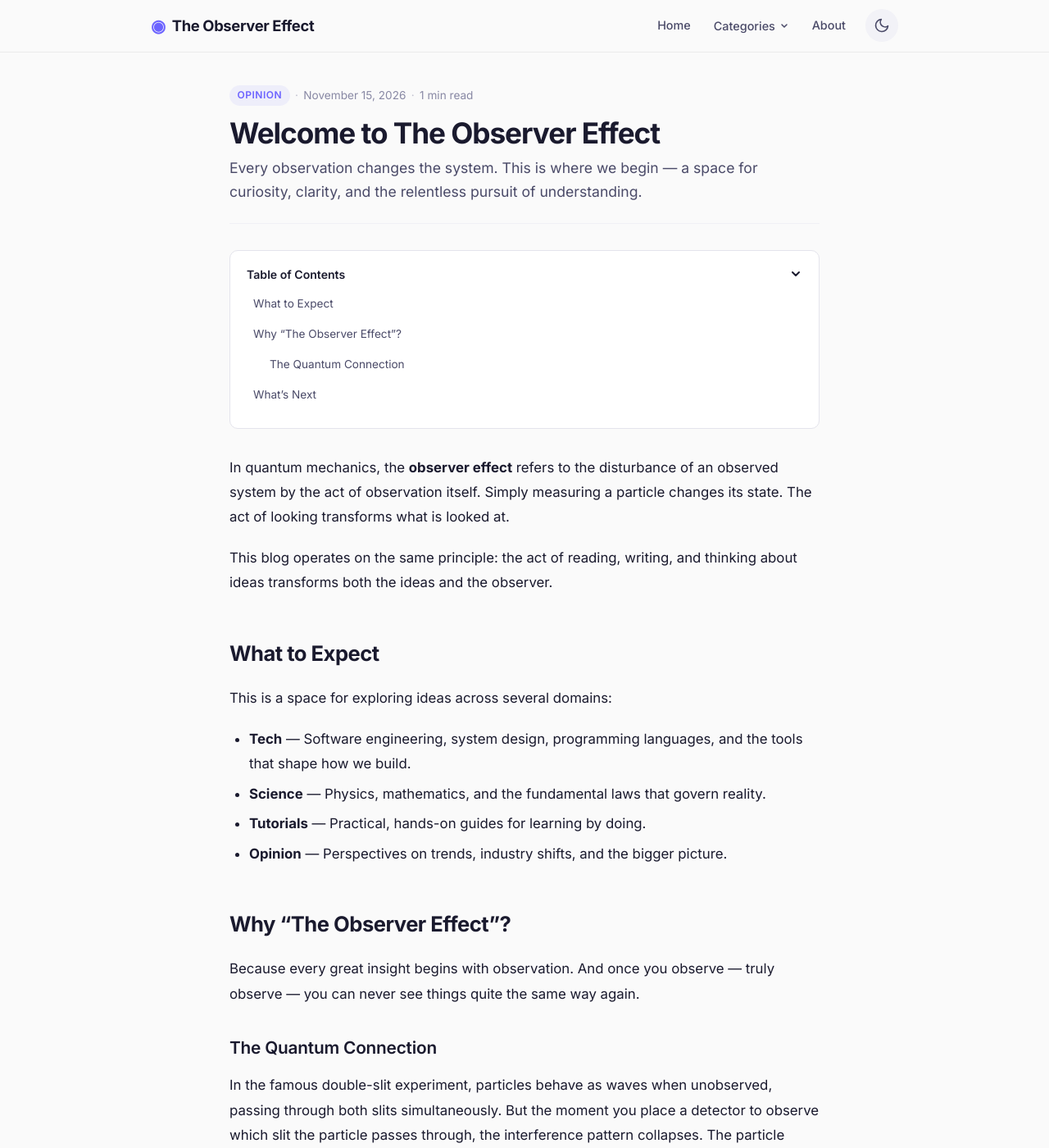
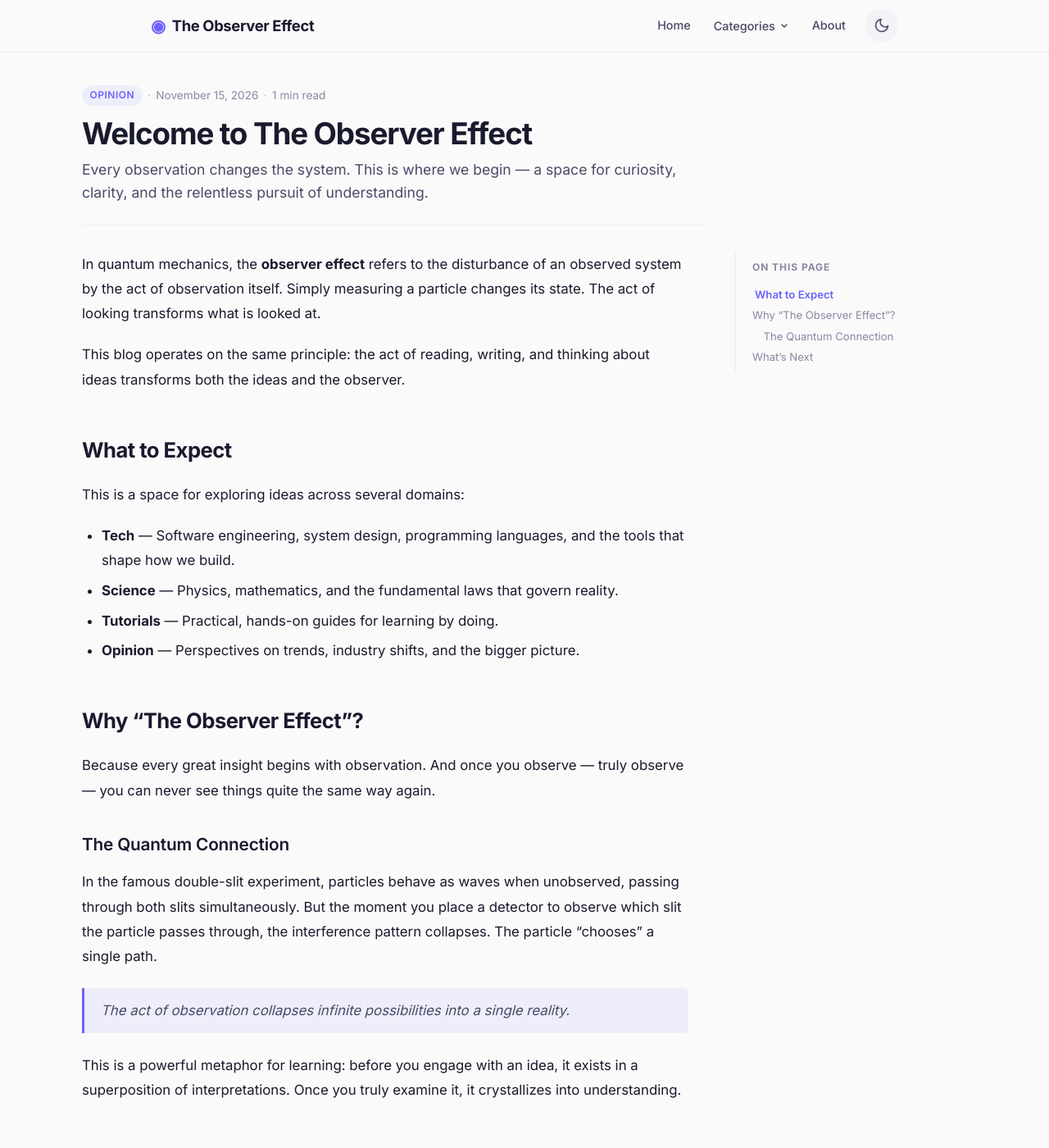
Before and after one commit to noobxlad/the-observer-effect, a Jekyll site: the page built from _posts/2026-11-15-welcome-to-the-observer-effect.md, in a window 1280 px wide and 1400 px high. Shown: the whole window at 82% size. Built offline with Jekyll 4.4.1, drawn with Linux system fonts in a browser that asks for light colours.

Commit message:
🎨 Move Table of Contents to sticky right sidebar
- Desktop (≥1024px): TOC is positioned as a sticky right sidebar that stays visible while reading
- Scrollspy: automatically tracks and highlights current active section as reader scrolls
- Smooth scroll: headings have scroll-margin-top offset so they clear the sticky navigation header
- Mobile & tablet (<1024px): TOC renders as a compact, collapsible accordion bar above the content
- Eliminates unnecessary initial vertical scroll before reaching article content

```diff
--- a/_layouts/post.html
+++ b/_layouts/post.html
@@ -27,21 +27,9 @@ layout: default
     {% endif %}
   </header>
 
-  {% if page.toc != false %}
-  <div class="toc-wrapper">
-    <button class="toc-toggle" aria-expanded="true" aria-controls="toc">
-      <span class="toc-toggle-label">Table of Contents</span>
-      <svg class="toc-toggle-icon" width="16" height="16" viewBox="0 0 16 16" fill="none">
-        <path d="M4 6l4 4 4-4" stroke="currentColor" stroke-width="2" stroke-linecap="round" stroke-linejoin="round"/>
-      </svg>
-    </button>
-    <nav id="toc" aria-label="Table of contents"></nav>
-  </div>
-  {% endif %}
-
+  <div class="post-layout">
     <div class="post-content">
       {{ content }}
-  </div>
 
       {% if page.tags.size > 0 %}
       <footer class="post-footer">
@@ -52,6 +40,32 @@ layout: default
         </div>
       </footer>
       {% endif %}
+    </div>
+
+    {% if page.toc != false %}
+    <aside class="post-sidebar" aria-label="Table of contents">
+      <div class="toc-wrapper">
+        <button class="toc-toggle" aria-expanded="false" aria-controls="toc">
+          <span class="toc-toggle-label">
+            <svg class="toc-icon" width="16" height="16" viewBox="0 0 24 24" fill="none" stroke="currentColor" stroke-width="2" stroke-linecap="round" stroke-linejoin="round">
+              <line x1="3" y1="12" x2="21" y2="12"></line>
+              <line x1="3" y1="6" x2="21" y2="6"></line>
+              <line x1="3" y1="18" x2="21" y2="18"></line>
+            </svg>
+            Table of Contents
+          </span>
+          <svg class="toc-toggle-icon" width="16" height="16" viewBox="0 0 16 16" fill="none">
+            <path d="M4 6l4 4 4-4" stroke="currentColor" stroke-width="2" stroke-linecap="round" stroke-linejoin="round"/>
+          </svg>
+        </button>
+        <div class="toc-header-desktop">
+          <span class="toc-desktop-title">On this page</span>
+        </div>
+        <nav id="toc" aria-label="Table of contents"></nav>
+      </div>
+    </aside>
+    {% endif %}
+  </div>
 </article>
 
 <script src="{{ '/assets/js/toc.js' | relative_url }}"></script>
--- a/assets/css/main.scss
+++ b/assets/css/main.scss
@@ -526,11 +526,12 @@ img {
    Article (Single Post)
    -------------------------------------------------------------------------- */
 .post {
-  max-width: var(--content-width);
+  max-width: 1080px;
   margin: 0 auto;
 }
 
 .post-header {
+  max-width: 760px;
   margin-bottom: 2rem;
   padding-bottom: 1.5rem;
   border-bottom: 1px solid var(--border-light);
@@ -543,10 +544,11 @@ img {
   font-size: 0.85rem;
   color: var(--text-tertiary);
   margin-bottom: 0.75rem;
+  flex-wrap: wrap;
 }
 
 .post-title {
-  font-size: 2.2rem;
+  font-size: 2.3rem;
   font-weight: 700;
   letter-spacing: -0.03em;
   line-height: 1.2;
@@ -559,69 +561,109 @@ img {
   line-height: 1.6;
 }
 
-/* Table of Contents */
+/* Post layout grid with sticky right sidebar */
+.post-layout {
+  display: flex;
+  gap: 3.5rem;
+  align-items: flex-start;
+  position: relative;
+}
+
+.post-content {
+  flex: 1 1 0%;
+  min-width: 0;
+  max-width: 740px;
+  font-size: 1.05rem;
+  line-height: 1.8;
+}
+
+.post-content h2,
+.post-content h3 {
+  scroll-margin-top: calc(var(--header-height) + 1.5rem);
+}
+
+/* Sidebar & Table of Contents */
+.post-sidebar {
+  width: 250px;
+  flex-shrink: 0;
+  position: sticky;
+  top: calc(var(--header-height) + 2rem);
+  max-height: calc(100vh - var(--header-height) - 4rem);
+  overflow-y: auto;
+  align-self: flex-start;
+  scrollbar-width: thin;
+  scrollbar-color: var(--border) transparent;
+}
+
+.post-sidebar::-webkit-scrollbar {
+  width: 3px;
+}
+.post-sidebar::-webkit-scrollbar-thumb {
+  background: var(--border);
+  border-radius: 4px;
+}
+
 .toc-wrapper {
-  background: var(--bg-secondary);
-  border: 1px solid var(--border);
-  border-radius: var(--radius-md);
-  padding: 1.25rem;
-  margin-bottom: 2rem;
+  border-left: 2px solid var(--border-light);
+  padding: 0.25rem 0 0.5rem 1.25rem;
+  margin-bottom: 0;
+  transition: border-color var(--transition);
+}
+
+.toc-header-desktop {
+  margin-bottom: 0.75rem;
+}
+
+.toc-desktop-title {
+  font-size: 0.75rem;
+  font-weight: 700;
+  text-transform: uppercase;
+  letter-spacing: 0.08em;
+  color: var(--text-tertiary);
 }
 
 .toc-toggle {
-  display: flex;
-  align-items: center;
-  justify-content: space-between;
-  width: 100%;
-  background: none;
-  border: none;
-  cursor: pointer;
-  font-family: inherit;
-  font-size: 0.88rem;
-  font-weight: 600;
-  color: var(--text-primary);
-  padding: 0;
-}
-
-.toc-toggle-icon {
-  transition: transform 0.2s ease;
-}
-
-#toc.collapsed {
   display: none;
 }
 
-#toc.collapsed ~ .toc-toggle .toc-toggle-icon,
-.toc-wrapper:has(#toc.collapsed) .toc-toggle-icon {
-  transform: rotate(-90deg);
+#toc {
+  display: block;
 }
 
 .toc-list {
   list-style: none;
-  margin-top: 0.75rem;
-  padding-left: 0;
+  margin: 0;
+  padding: 0;
+  display: flex;
+  flex-direction: column;
+  gap: 0.4rem;
 }
 
 .toc-item {
-  margin-bottom: 0.25rem;
+  margin: 0;
 }
 
 .toc-item.toc-h3 {
-  padding-left: 1.25rem;
+  padding-left: 0.85rem;
 }
 
 .toc-link {
   display: block;
-  padding: 0.3rem 0.5rem;
-  font-size: 0.85rem;
-  color: var(--text-secondary);
-  border-radius: var(--radius-sm);
-  transition: color var(--transition), background var(--transition);
+  font-size: 0.82rem;
+  line-height: 1.45;
+  color: var(--text-tertiary);
+  text-decoration: none;
+  transition: color var(--transition), transform var(--transition);
 }
 
 .toc-link:hover {
+  color: var(--text-primary);
+}
+
+.toc-link.active {
   color: var(--accent);
-  background: var(--accent-subtle);
+  font-weight: 600;
+  transform: translateX(3px);
 }
 
 /* Post content typography */
@@ -1077,6 +1119,87 @@ img {
 /* --------------------------------------------------------------------------
    Responsive
    -------------------------------------------------------------------------- */
+@media (max-width: 1023px) {
+  .post-layout {
+    flex-direction: column;
+    gap: 1.25rem;
+  }
+
+  .post-header {
+    max-width: 100%;
+  }
+
+  .post-content {
+    max-width: 100%;
+  }
+
+  .post-sidebar {
+    width: 100%;
+    position: static;
+    max-height: none;
+    overflow: visible;
+    order: -1; /* Placed above content on mobile as a compact collapsed bar */
+    margin-bottom: 0.5rem;
+  }
+
+  .toc-wrapper {
+    background: var(--bg-secondary);
+    border: 1px solid var(--border);
+    border-radius: var(--radius-md);
+    padding: 0.85rem 1.15rem;
+    border-left: 1px solid var(--border);
+  }
+
+  .toc-header-desktop {
+    display: none;
+  }
+
+  .toc-toggle {
+    display: flex;
+    align-items: center;
+    justify-content: space-between;
+    width: 100%;
+    background: none;
+    border: none;
+    cursor: pointer;
+    font-family: inherit;
+    font-size: 0.88rem;
+    font-weight: 600;
+    color: var(--text-primary);
+    padding: 0;
+  }
+
+  .toc-toggle-label {
+    display: flex;
+    align-items: center;
+    gap: 0.5rem;
+  }
+
+  .toc-toggle-icon {
+    transition: transform 0.2s ease;
+  }
+
+  #toc {
+    display: none;
+    margin-top: 0.75rem;
+    padding-top: 0.75rem;
+    border-top: 1px solid var(--border-light);
+  }
+
+  #toc.open {
+    display: block;
+  }
+
+  .toc-wrapper.open .toc-toggle-icon {
+    transform: rotate(180deg);
+  }
+
+  .toc-link {
+    padding: 0.35rem 0.5rem;
+    font-size: 0.86rem;
+  }
+}
+
 @media (max-width: 768px) {
   .nav-toggle {
     display: flex;
--- a/assets/js/toc.js
+++ b/assets/js/toc.js
@@ -1,6 +1,6 @@
 /**
- * Table of Contents Generator — The Observer Effect
- * Auto-generates a TOC from h2 and h3 headings in the article.
+ * Table of Contents & Scrollspy — The Observer Effect
+ * Generates sticky sidebar TOC, handles mobile accordion, and highlights active section.
  */
 (function () {
   "use strict";
@@ -8,27 +8,27 @@
   document.addEventListener("DOMContentLoaded", function () {
     const tocContainer = document.getElementById("toc");
     const article = document.querySelector(".post-content");
+    const sidebar = document.querySelector(".post-sidebar");
 
     if (!tocContainer || !article) return;
 
-    const headings = article.querySelectorAll("h2, h3");
+    const headings = Array.from(article.querySelectorAll("h2, h3"));
     if (headings.length < 2) {
-      tocContainer.parentElement.style.display = "none";
+      if (sidebar) sidebar.style.display = "none";
       return;
     }
 
     const list = document.createElement("ul");
     list.className = "toc-list";
 
-    headings.forEach(function (heading) {
-      // Ensure heading has an id
+    headings.forEach(function (heading, index) {
       if (!heading.id) {
         heading.id = heading.textContent
           .toLowerCase()
           .replace(/[^\w\s-]/g, "")
           .replace(/\s+/g, "-")
           .replace(/-+/g, "-")
-          .trim();
+          .trim() || ("section-" + index);
       }
 
       const li = document.createElement("li");
@@ -39,19 +39,63 @@
       a.textContent = heading.textContent;
       a.className = "toc-link";
 
+      // On mobile, clicking a link closes the dropdown
+      a.addEventListener("click", function () {
+        const toggle = document.querySelector(".toc-toggle");
+        if (toggle && window.innerWidth < 1024) {
+          tocContainer.classList.remove("open");
+          const wrapper = document.querySelector(".toc-wrapper");
+          if (wrapper) wrapper.classList.remove("open");
+          toggle.setAttribute("aria-expanded", "false");
+        }
+      });
+
       li.appendChild(a);
       list.appendChild(li);
     });
 
+    tocContainer.innerHTML = "";
     tocContainer.appendChild(list);
 
-    // Collapsible TOC
+    // Mobile collapsible toggle
     const toggle = document.querySelector(".toc-toggle");
-    if (toggle) {
+    const wrapper = document.querySelector(".toc-wrapper");
+    if (toggle && wrapper) {
       toggle.addEventListener("click", function () {
-        const content = tocContainer;
-        const isCollapsed = content.classList.toggle("collapsed");
-        toggle.setAttribute("aria-expanded", !isCollapsed);
+        const isOpen = tocContainer.classList.toggle("open");
+        wrapper.classList.toggle("open", isOpen);
+        toggle.setAttribute("aria-expanded", isOpen ? "true" : "false");
+      });
+    }
+
+    // Scrollspy: highlight active heading in TOC as the user scrolls
+    const tocLinks = Array.from(document.querySelectorAll(".toc-link"));
+    if ("IntersectionObserver" in window && tocLinks.length > 0) {
+      let activeHeadingId = null;
+
+      const observer = new IntersectionObserver(
+        function (entries) {
+          entries.forEach(function (entry) {
+            if (entry.isIntersecting) {
+              activeHeadingId = entry.target.id;
+            }
+          });
+
+          if (activeHeadingId) {
+            tocLinks.forEach(function (link) {
+              const matches = link.getAttribute("href") === "#" + activeHeadingId;
+              link.classList.toggle("active", matches);
+            });
+          }
+        },
+        {
+          rootMargin: "-80px 0px -65% 0px",
+          threshold: 0
+        }
+      );
+
+      headings.forEach(function (h) {
+        observer.observe(h);
       });
     }
   });
```
Also changed, not shown: 1 other file. Lines whose indentation alone changed are shown as unchanged.
